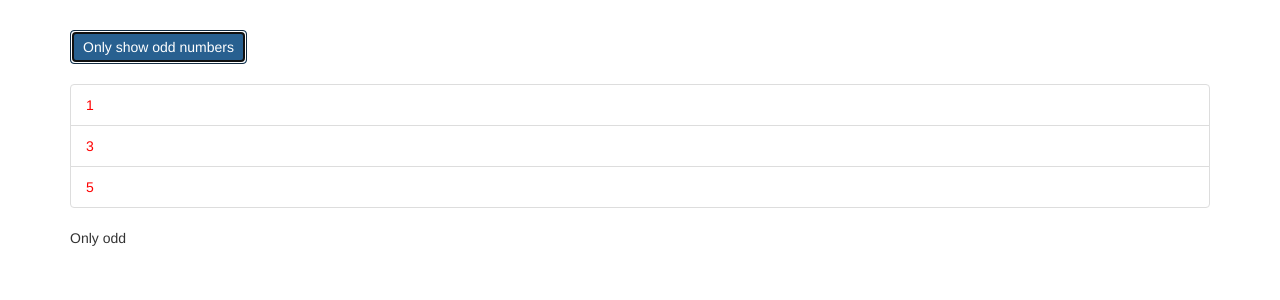
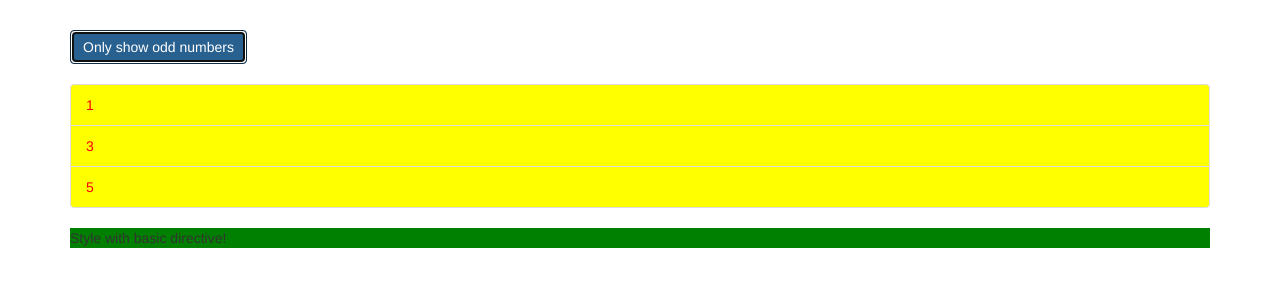
Before and after one commit to dpunzel/directives-start, an Angular app: page / in a window 1280 px wide. Both pictures are taken after a click on the button "Only show odd numbers". Shown: the top 300 px of the page. Built offline with nearby package versions, Linux system fonts and the light colour scheme.

Commit message:
basic attribute directive

```diff
--- a/src/app/app.component.html
+++ b/src/app/app.component.html
@@ -10,6 +10,7 @@
           <li
             class="list-group-item"
             [ngClass]="{odd: odd % 2 !== 0}"
+            [ngStyle]="{backgroundColor: odd % 2 !==0 ? 'yellow' : 'transparent'}"
             *ngFor="let odd of oddNumbers">
             {{ odd }}
           </li>
@@ -18,15 +19,14 @@
           <li
             class="list-group-item"
             [ngClass]="{odd: even % 2 !== 0}"
+            [ngStyle]="{backgroundColor: even % 2 !==0 ? 'yellow' : 'transparent'}"
             *ngFor="let even of evenNumbers">
             {{ even }}
           </li>
         </div>
 
       </ul>
-      <ng-template [ngIf]="onlyOdd">
-        <p>Only odd</p>
-      </ng-template>
+      <p appBasicHighlight>Style with basic directive!</p>
     </div>
   </div>
 </div>
--- a/src/app/app.module.ts
+++ b/src/app/app.module.ts
@@ -4,10 +4,12 @@
 import { HttpModule } from '@angular/http';
 
 import { AppComponent } from './app.component';
+import { BasicHighlightDirective } from './basic-highlight/basic-highlight-directive';
 
 @NgModule({
   declarations: [
-    AppComponent
+    AppComponent,
+    BasicHighlightDirective
   ],
   imports: [
     BrowserModule,
--- /dev/null
+++ b/src/app/basic-highlight/basic-highlight-directive.ts
@@ -0,0 +1,13 @@
+import {Directive, ElementRef, OnInit} from '@angular/core';
+@Directive({
+  selector: '[appBasicHighlight]'
+})
+export class BasicHighlightDirective implements  OnInit {
+  constructor(private elementRef: ElementRef) {
+
+  }
+
+  ngOnInit() {
+    this.elementRef.nativeElement.style.backgroundColor = 'green';
+  }
+}
```
